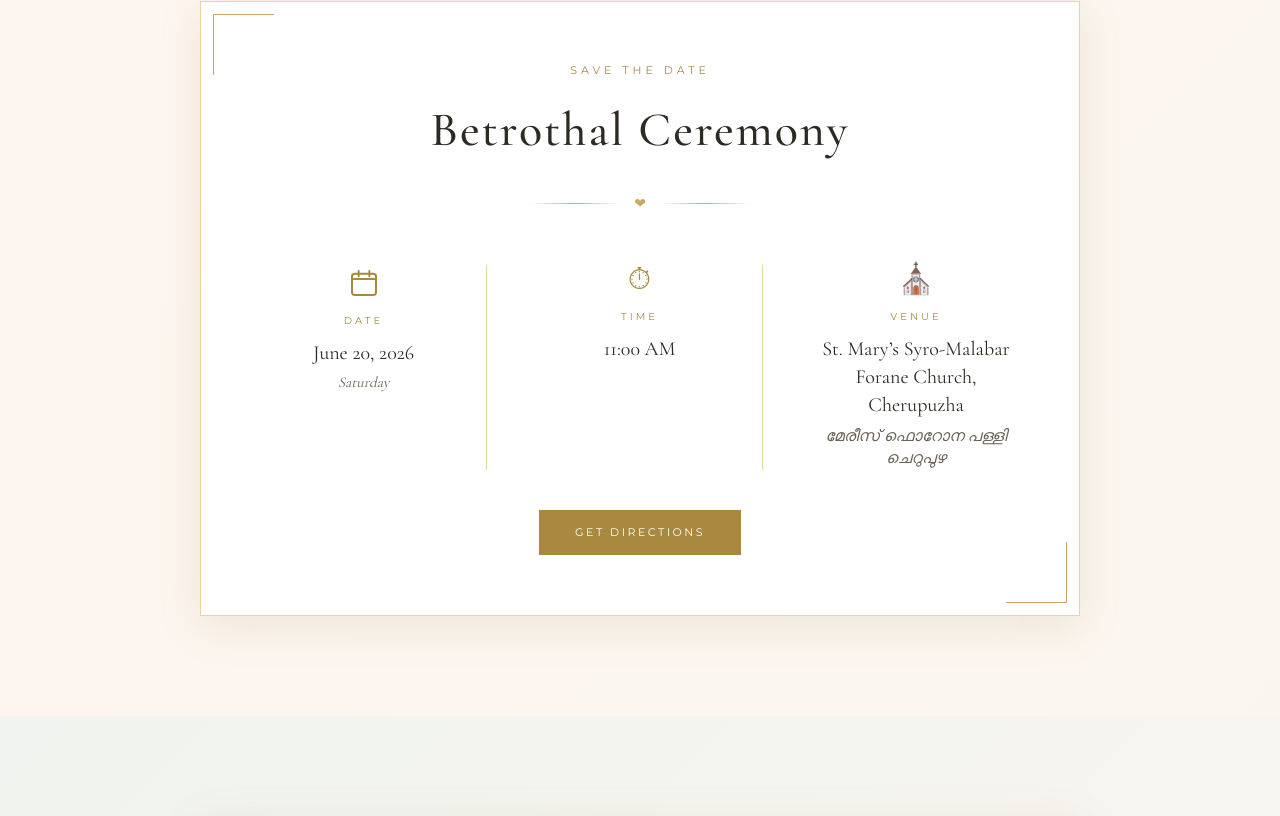
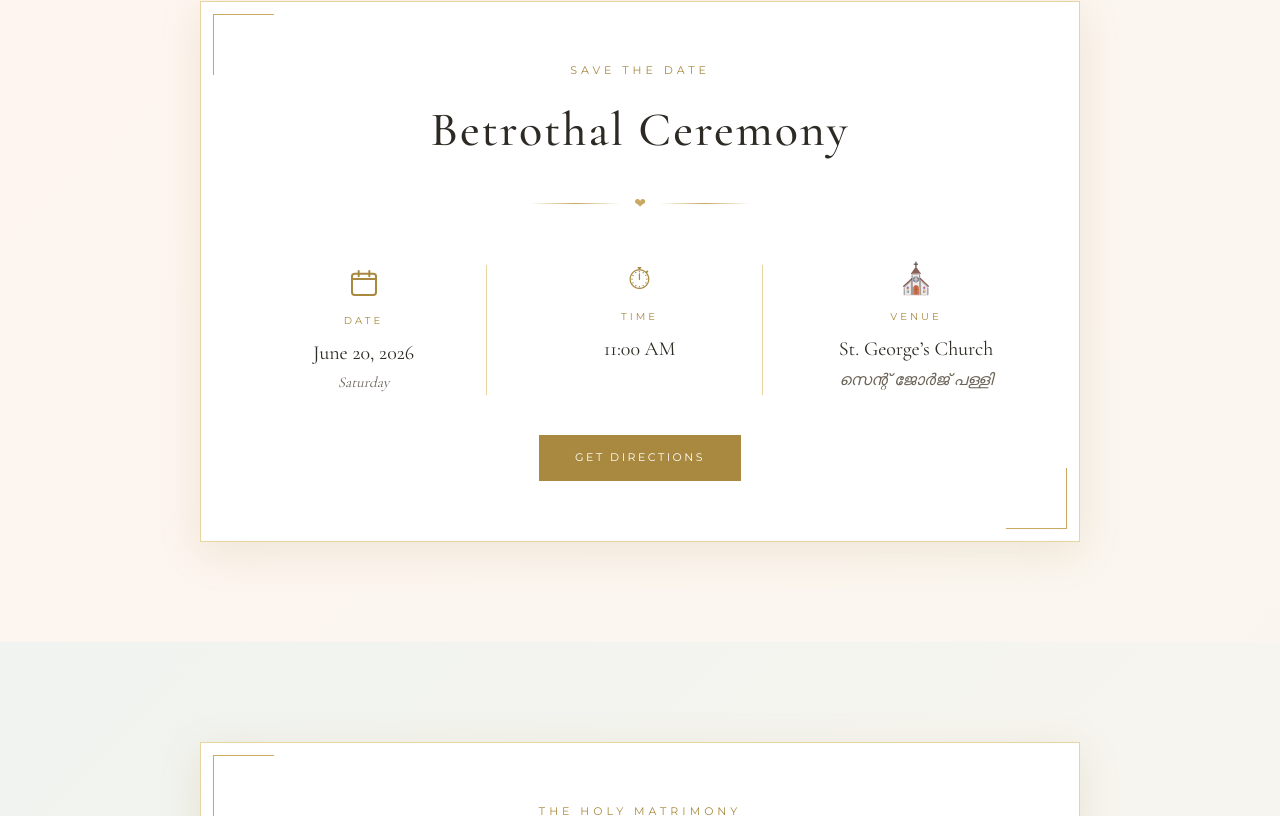
Before and after one commit to killbilljkg/robin, a plain HTML site: page index.html in a window 1280 px wide. Shown: the part 2128-2944 px from the top of the page. Drawn offline with nearby package versions, Linux system fonts and the light colour scheme.

Commit message:
Update betrothal venue to St. George's Church
Co-Authored-By: Claude Opus 4.7 (1M context) <noreply@anthropic.com>

```diff
--- a/index.html
+++ b/index.html
@@ -130,14 +130,14 @@
           <div class="detail-icon">&#9962;</div>
           <p class="detail-label">Venue</p>
           <p class="detail-value">
-            St. Mary&rsquo;s Syro-Malabar<br />Forane Church, Cherupuzha
-            <span class="malayalam">മേരീസ് ഫൊറോന പള്ളി ചെറുപുഴ</span>
+            St. George&rsquo;s Church
+            <span class="malayalam">സെന്റ് ജോർജ് പള്ളി</span>
           </p>
         </div>
       </div>
 
       <a class="btn-primary" target="_blank" rel="noopener"
-         href="https://www.google.com/maps/search/?api=1&query=St.+Mary%27s+Forane+Church+Cherupuzha">
+         href="https://maps.app.goo.gl/1GhF9p43gRmb3uq37?g_st=ac">
         Get Directions
       </a>
     </div>
```
